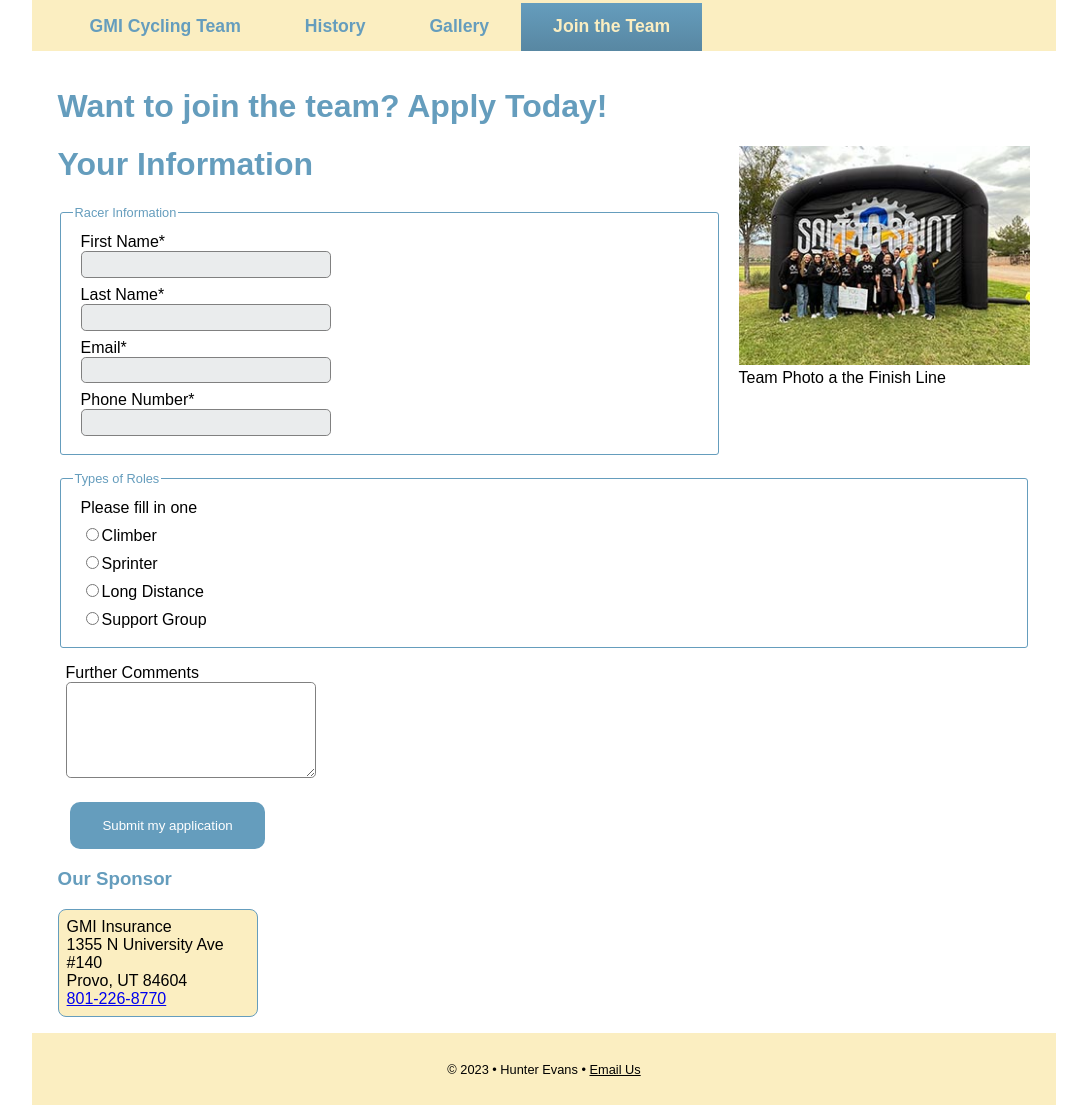
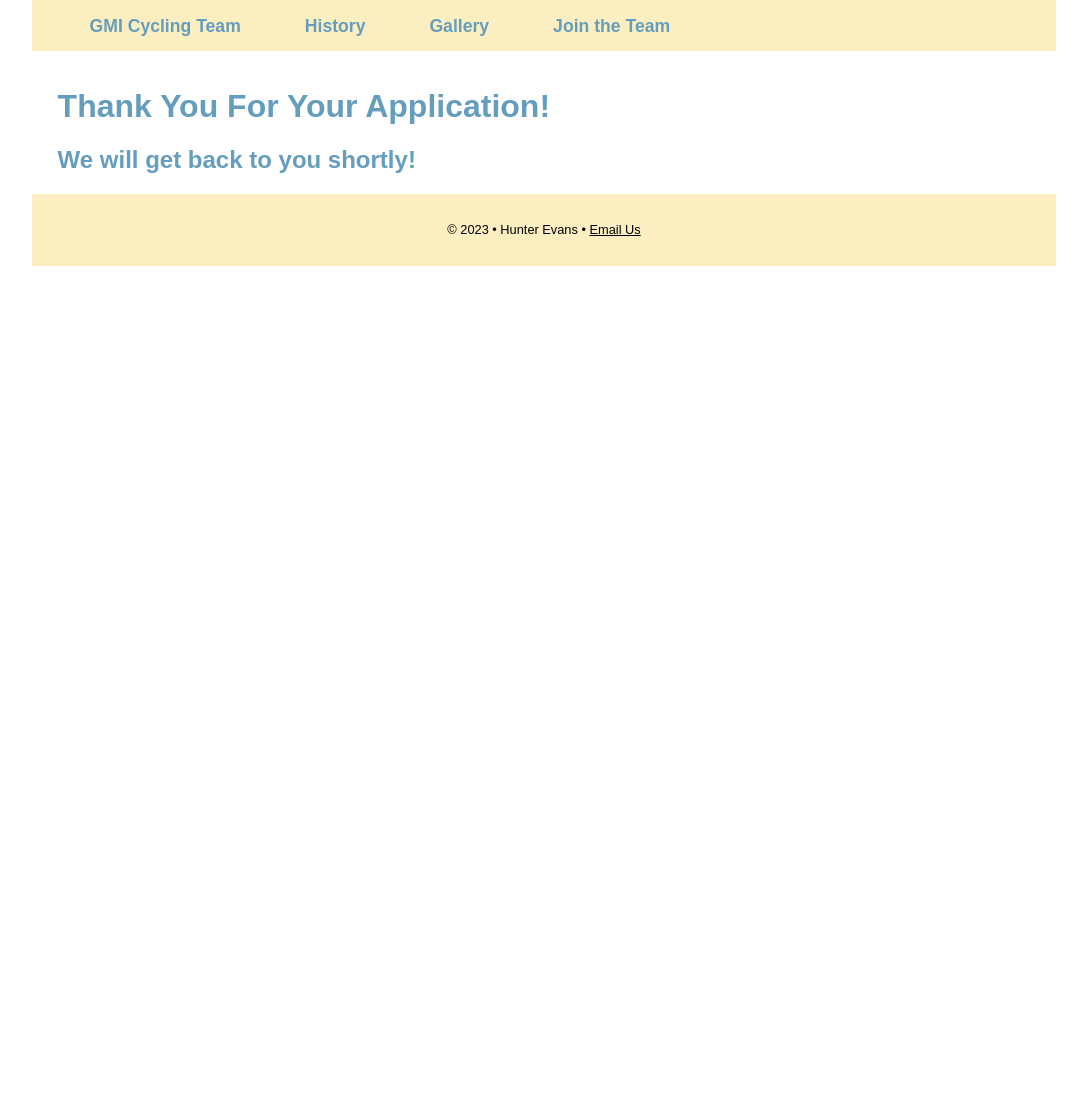
Before and after one commit to hunterevans06/dwdd1600, a plain HTML site: page 07advanced-css/questions.html in a window 1280 px wide. Shown: the part 86-1191 px from the top of the page, without its empty margins (96-1183 px from the left). After the commit the page ends 800 px from the top, so only its background shows below. Drawn offline with Linux system fonts and the light colour scheme.

Commit message:
Update questions.html

```diff
--- a/07advanced-css/questions.html
+++ b/07advanced-css/questions.html
@@ -28,72 +28,18 @@
                 <li><a href="index.html">GMI Cycling Team</a></li>
                 <li><a href="history.html">History</a></li>
                 <li><a href="images.html">Gallery</a></li>
-                <li class="active"><a href="questions.html">Join the Team</a></li>
-                <link rel="icon" type="image/x-icon" href="favicon-16x16.png">
+                <li><a href="questions.html">Join the Team</a></li>
             </ul>
         </nav>
         <!--start of the main-->
-        <main>
-            <h1>Want to join the team? Apply Today!</h1>
+            <main>
+                <h1>Thank You For Your Application!</h1>
+                <h2>We will get back to you shortly!</h2>
+            </main>
 
 
-            <figure class="photo">
-                <img src="images/team-photo-finish-line.JPG" alt="Team Photo"
-                width="300" height="225">
-                <figcaption>Team Photo a the Finish Line</figcaption>
-            </figure>
+            <meta http-equiv="refresh" content="5; URL=index.html">
 
-
-
-
-            <h1>Your Information</h1>
-            <form method="get" class="myApplication" action="thanks.html">
-
-                <fieldset>
-                    <legend>Racer Information</legend>
-                        <label>First Name*<input type="text" name="fname" required></label>
-                        <label>Last Name*<input type="text" name="lname" required></label>
-                        <label>Email*<input type="text" name="email" required></label>
-                        <label>Phone Number*<input type="tel" name="phone" required></label>
-                </fieldset>
-
-                <fieldset>
-                    <legend>Types of Roles</legend>
-                        <label>Please fill in one</label>
-                        <label><input type="radio" name="method" value="climber" required>Climber</label>
-                        <label><input type="radio" name="method" value="sprinter" required>Sprinter</label>
-                        <label><input type="radio" name="method" value="distance" required >Long Distance</label>
-                        <label><input type="radio" name="method" value="support" required>Support Group</label>
-                </fieldset>
-
-
-
-                        <label>Further Comments
-                            <textarea name="comments"></textarea>
-                        </label>
-
-
-
-                <input type="submit" value="Submit my application">
-            </form>
-
-
-
-
-
-
-            <h3>Our Sponsor</h3>
-                <address>
-                    GMI Insurance
-                    <br>
-                    1355 N University Ave #140
-                    <br>
-                    Provo, UT 84604
-                    <br>
-                    <a href="tel:8012268770">801-226-8770</a>
-                </address>
-
-        </main>
         <!--start of the footer-->
         <footer>
             <p>&copy; 2023 &bull; Hunter Evans &bull; <a href="mailto:10756174@uvu.edu">Email Us</a></p>
```
